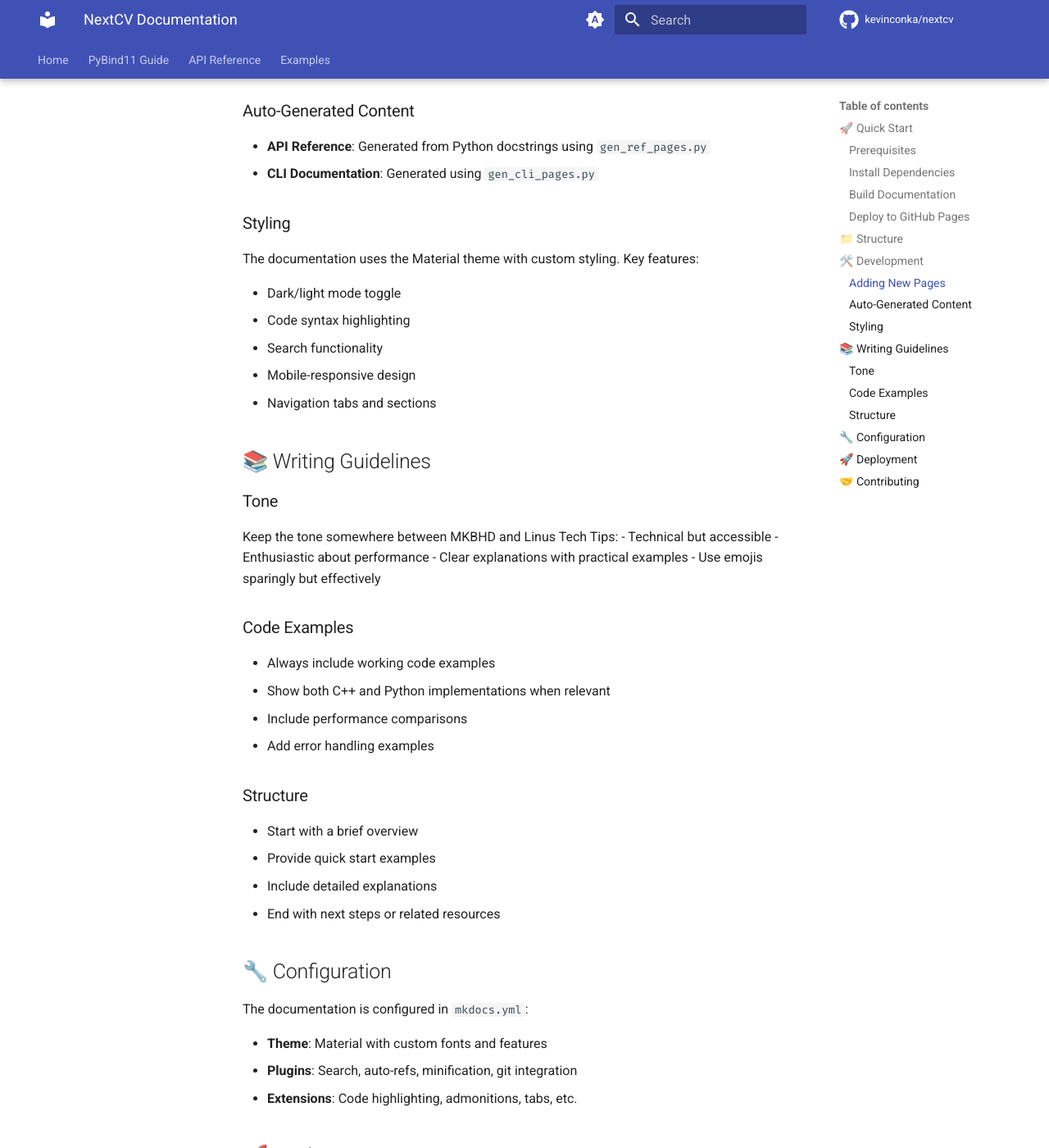
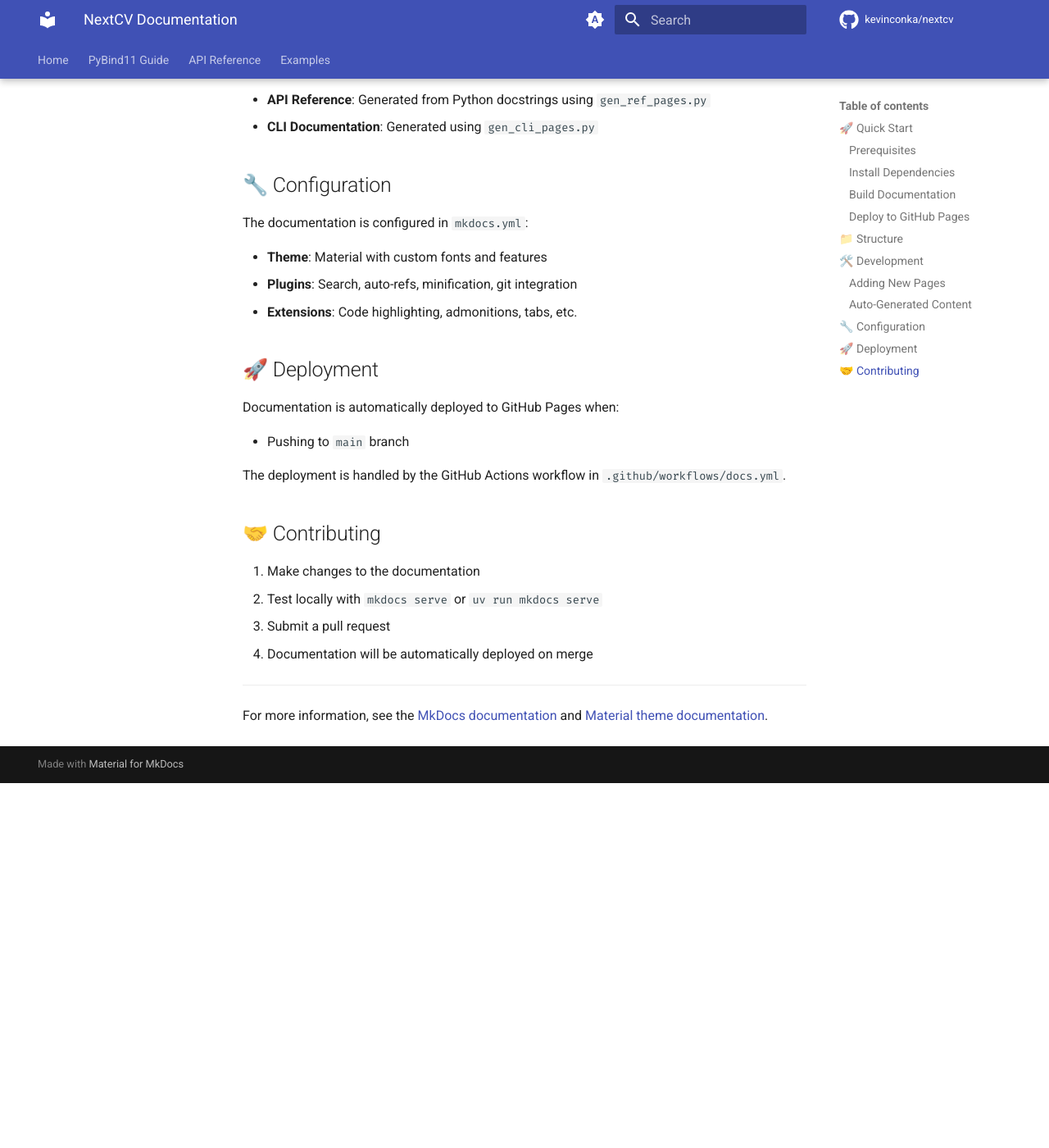
Before and after one commit to kevinconka/nextcv, an MkDocs documentation site: the page built from docs/README.md, in a window 1280 px wide and 1400 px high, scrolled down 1400 px. Shown: the whole window at 82% size. Built offline with MkDocs 1.6.1 and Material for MkDocs 9.7.7, drawn with Linux system fonts in a browser that asks for light colours; comment, search, counter and statistics services are not loaded; after the commit the page ends 2355 px from its top, so only the background shows below that; some of the changed text lies outside the part shown.

Commit message:
Fix typos in documentation and update installation instructions for Eigen3. Adjusted mkdocs.yml for correct navigation paths and commented out unused CLI page generation script. Enhanced README and getting-started guide for clarity on installation commands.

````diff
--- a/docs/README.md
+++ b/docs/README.md
@@ -40,10 +40,7 @@ mkdocs gh-deploy
 
 ```
 docs/
-├── index.md              # Homepage
-├── getting-started.md    # Getting started guide
-├── pybind11-guide.md     # PyBind11 development guide
-├── examples/             # Code examples
+├── ...
 ├── includes/             # Shared content
 │   └── abbreviations.md  # Abbreviations
 ├── gen_ref_pages.py      # Auto-generate API reference
@@ -63,40 +60,6 @@ docs/
 - **API Reference**: Generated from Python docstrings using `gen_ref_pages.py`
 - **CLI Documentation**: Generated using `gen_cli_pages.py`
 
-### Styling
-
-The documentation uses the Material theme with custom styling. Key features:
-
-- Dark/light mode toggle
-- Code syntax highlighting
-- Search functionality
-- Mobile-responsive design
-- Navigation tabs and sections
-
-## 📚 Writing Guidelines
-
-### Tone
-
-Keep the tone somewhere between MKBHD and Linus Tech Tips:
-- Technical but accessible
-- Enthusiastic about performance
-- Clear explanations with practical examples
-- Use emojis sparingly but effectively
-
-### Code Examples
-
-- Always include working code examples
-- Show both C++ and Python implementations when relevant
-- Include performance comparisons
-- Add error handling examples
-
-### Structure
-
-- Start with a brief overview
-- Provide quick start examples
-- Include detailed explanations
-- End with next steps or related resources
-
 ## 🔧 Configuration
 
 The documentation is configured in `mkdocs.yml`:
@@ -110,15 +73,13 @@ The documentation is configured in `mkdocs.yml`:
 Documentation is automatically deployed to GitHub Pages when:
 
 - Pushing to `main` branch
-- Pushing to `develop` branch
-- Creating pull requests (preview only)
 
 The deployment is handled by the GitHub Actions workflow in `.github/workflows/docs.yml`.
 
 ## 🤝 Contributing
 
 1. Make changes to the documentation
-2. Test locally with `mkdocs serve`
+2. Test locally with `mkdocs serve` or `uv run mkdocs serve`
 3. Submit a pull request
 4. Documentation will be automatically deployed on merge
 
--- a/mkdocs.yml
+++ b/mkdocs.yml
@@ -55,7 +55,7 @@ nav:
       - When to Use C++: pybind11/when-to-use-cpp.md
       - PyBind11 Basics: pybind11/pybind11-basics.md
       - PyBind11 Testing: pybind11/testing.md
-      - PyBind11 Best Practices: pybild11/best-practices.md
+      - PyBind11 Best Practices: pybind11/best-practices.md
       - Resources: pybind11/resources.md
   - API Reference: reference/
   - Examples: examples/
@@ -113,7 +113,7 @@ plugins:
   - gen-files:
       scripts:
         - docs/gen_ref_pages.py
-        - docs/gen_cli_pages.py
+        # - docs/gen_cli_pages.py
   - literate-nav:
       nav_file: SUMMARY.md
   - mkdocstrings:
````
Also changed, not shown: other parts of docs/README.md (+1 -1 lines), docs/home/getting-started.md (+17 -17 lines), docs/home/index.md (+1 -1 lines).
